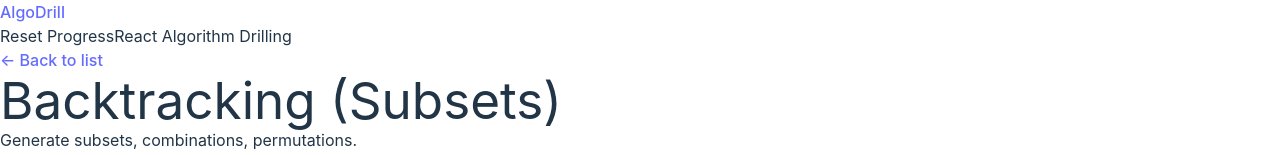
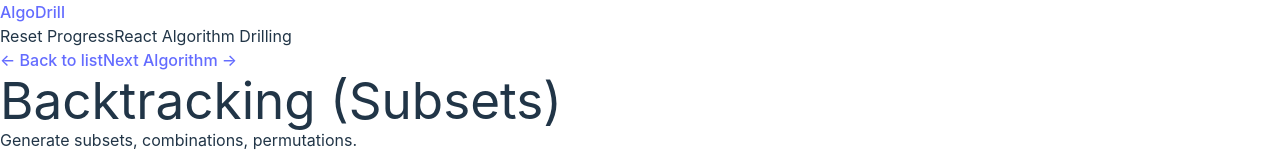
Before and after one commit to JoncarlosPerdomo/algo-drill-react, a React (Vite) app: page /algorithms/backtracking in a window 1280 px wide. Shown: the top 155 px of the page. Built offline with nearby package versions, Linux system fonts and the light colour scheme.

Commit message:
feat: Add algorithm sorting by difficulty and next algorithm navigation.

```diff
--- a/src/components/AlgorithmDetail.tsx
+++ b/src/components/AlgorithmDetail.tsx
@@ -1,7 +1,7 @@
-import React, { useState, useEffect } from 'react';
+import React, { useState, useEffect, useMemo } from 'react';
 import { useParams, Link, Navigate } from 'react-router-dom';
 import { transform } from 'sucrase';
-import { getAlgorithmById } from '../data/algorithms';
+import { getAlgorithmById, algorithms } from '../data/algorithms';
 import CodeBlock from './CodeBlock';
 import CodeEditor from './CodeEditor';
 import { useAlgorithmProgress, type ProgressStatus } from '../hooks/useAlgorithmProgress';
@@ -23,6 +23,19 @@ const AlgorithmDetail: React.FC = () => {
   const [userCode, setUserCode] = useState('');
   const [testResults, setTestResults] = useState<TestResult[] | null>(null);
   const [compileError, setCompileError] = useState<string | null>(null);
+
+  const nextAlgoId = useMemo(() => {
+    if (!algo) return null;
+    const difficultyWeight = { Easy: 1, Medium: 2, Hard: 3 };
+    const sorted = [...algorithms].sort(
+      (a, b) => difficultyWeight[a.difficulty] - difficultyWeight[b.difficulty]
+    );
+    const currentIndex = sorted.findIndex((a) => a.id === algo.id);
+    if (currentIndex !== -1 && currentIndex < sorted.length - 1) {
+      return sorted[currentIndex + 1].id;
+    }
+    return null;
+  }, [algo]);
 
   // Load saved code or use stub
   useEffect(() => {
@@ -126,9 +139,19 @@ const AlgorithmDetail: React.FC = () => {
 
   return (
     <div className="max-w-4xl mx-auto p-6">
-      <Link to="/" className="text-blue-600 hover:text-blue-800 dark:text-blue-400 dark:hover:text-blue-300 mb-6 inline-block font-medium">
-        ← Back to list
-      </Link>
+      <div className="flex justify-between items-center mb-6">
+        <Link to="/" className="text-blue-600 hover:text-blue-800 dark:text-blue-400 dark:hover:text-blue-300 font-medium">
+          ← Back to list
+        </Link>
+        {nextAlgoId && (
+          <Link
+            to={`/algorithms/${nextAlgoId}`}
+            className="text-blue-600 hover:text-blue-800 dark:text-blue-400 dark:hover:text-blue-300 font-medium flex items-center gap-1"
+          >
+            Next Algorithm →
+          </Link>
+        )}
+      </div>
 
       <div className="mb-8">
         <h1 className="text-4xl font-bold mb-4 text-gray-900 dark:text-white">{algo.name}</h1>
--- a/src/components/AlgorithmList.tsx
+++ b/src/components/AlgorithmList.tsx
@@ -43,6 +43,13 @@ const AlgorithmList: React.FC = () => {
     [search, difficultyFilter, statusFilter, getStatus]
   );
 
+  const sortedAlgorithms = useMemo(() => {
+    const difficultyWeight = { Easy: 1, Medium: 2, Hard: 3 };
+    return [...filtered].sort(
+      (a, b) => difficultyWeight[a.difficulty] - difficultyWeight[b.difficulty]
+    );
+  }, [filtered]);
+
   const difficultyColors = {
     Easy: 'bg-green-100 text-green-800 dark:bg-green-900 dark:text-green-300',
     Medium: 'bg-yellow-100 text-yellow-800 dark:bg-yellow-900 dark:text-yellow-300',
@@ -87,7 +94,7 @@ const AlgorithmList: React.FC = () => {
       </div>
 
       <div className="grid grid-cols-1 md:grid-cols-2 lg:grid-cols-3 gap-6">
-        {filtered.map((algo) => {
+        {sortedAlgorithms.map((algo) => {
           const status = getStatus(algo.id);
           return (
             <Link
@@ -133,7 +140,7 @@ const AlgorithmList: React.FC = () => {
         })}
       </div>
 
-      {filtered.length === 0 && (
+      {sortedAlgorithms.length === 0 && (
         <div className="text-center py-12">
           <p className="text-gray-500 dark:text-gray-400 text-lg">No algorithms match your filters.</p>
         </div>
```
